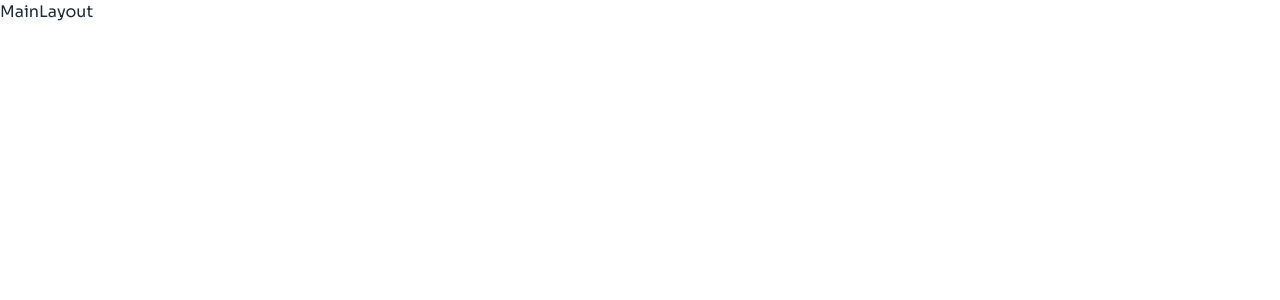
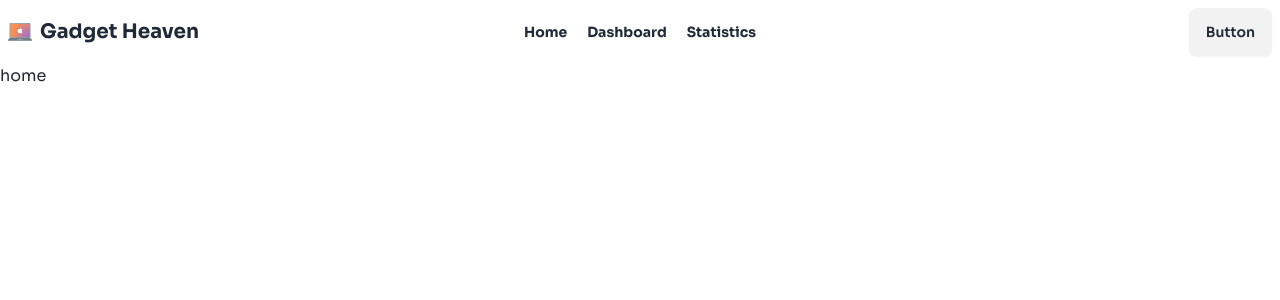
Before and after one commit to ShahariarSohan/gadget-heaven-app, a React (Vite) app: page / in a window 1280 px wide. Shown: the top 300 px of the page. Built offline with nearby package versions, Linux system fonts and the light colour scheme.

Commit message:
navlinks added

```diff
--- /dev/null
+++ b/src/components/Nav.jsx
@@ -0,0 +1,83 @@
+import React from "react";
+import { NavLink } from "react-router-dom";
+
+const Nav = () => {
+  const homeLink = (
+    <NavLink
+      to="/"
+      className={({ isActive }) =>
+        isActive ? "text-underline font-bold" : "font-bold"
+      }
+    >
+      Home
+    </NavLink>
+  );
+  const dashboardLink = (
+    <NavLink
+      to="/dashboard"
+      className={({ isActive }) =>
+        isActive ? "text-underline font-bold" : "font-bold"
+      }
+    >
+      Dashboard
+    </NavLink>
+  );
+  const statsLink = (
+    <NavLink
+      to="/statistics"
+      className={({ isActive }) =>
+        isActive ? "text-underline font-bold" : "font-bold"
+      }
+    >
+      Statistics
+    </NavLink>
+  );
+  return (
+    <div className="navbar bg-base-100">
+      <div className="navbar-start">
+        <div className="dropdown">
+          <div tabIndex={0} role="button" className="btn btn-ghost lg:hidden">
+            <svg
+              xmlns="http://www.w3.org/2000/svg"
+              className="h-5 w-5"
+              fill="none"
+              viewBox="0 0 24 24"
+              stroke="currentColor"
+            >
+              <path
+                strokeLinecap="round"
+                strokeLinejoin="round"
+                strokeWidth="2"
+                d="M4 6h16M4 12h8m-8 6h16"
+              />
+            </svg>
+          </div>
+          <ul
+            tabIndex={0}
+            className="menu menu-sm dropdown-content bg-base-100 rounded-box z-[1] mt-3 w-52 p-2 shadow"
+          >
+            {homeLink}
+            {dashboardLink}
+            {statsLink}
+          </ul>
+        </div>
+        <div className="flex gap-2 justify-center items-center">
+          <img src="/logo.png" alt="" className="w-6 h-6" />
+          <h2 className="font-bold  md:text-xl">Gadget Heaven</h2>
+        </div>
+      </div>
+      <div className="navbar-center hidden lg:flex">
+        <ul className="menu menu-horizontal gap-5 px-1">
+          {homeLink}
+          {dashboardLink}
+          {statsLink}
+        </ul>
+      </div>
+      <div className="navbar-end">
+        <a className="btn">Button</a>
+      </div>
+    </div>
+  );
+};
+
+export default Nav;
--- a/src/layouts/MainLayout.jsx
+++ b/src/layouts/MainLayout.jsx
@@ -1,7 +1,14 @@
 import React from "react";
+import Nav from "../components/Nav";
+import { Outlet } from "react-router-dom";
 
 const MainLayout = () => {
-  return <div>MainLayout</div>;
+  return (
+    <div>
+      <Nav></Nav>
+      <Outlet></Outlet>
+    </div>
+  );
 };
 
 export default MainLayout;
--- /dev/null
+++ b/src/pages/Dashboard.jsx
@@ -0,0 +1,7 @@
+import React from "react";
+
+const Dashboard = () => {
+  return <div>Dashboard</div>;
+};
+
+export default Dashboard;
--- /dev/null
+++ b/src/pages/Home.jsx
@@ -0,0 +1,7 @@
+import React from "react";
+
+const Home = () => {
+  return <div>home</div>;
+};
+
+export default Home;
--- /dev/null
+++ b/src/pages/Statistics.jsx
@@ -0,0 +1,7 @@
+import React from "react";
+
+const Statistics = () => {
+  return <div>Statistics</div>;
+};
+
+export default Statistics;
```
Also changed, not shown: src/routes/Root.jsx (+17 -0 lines).
